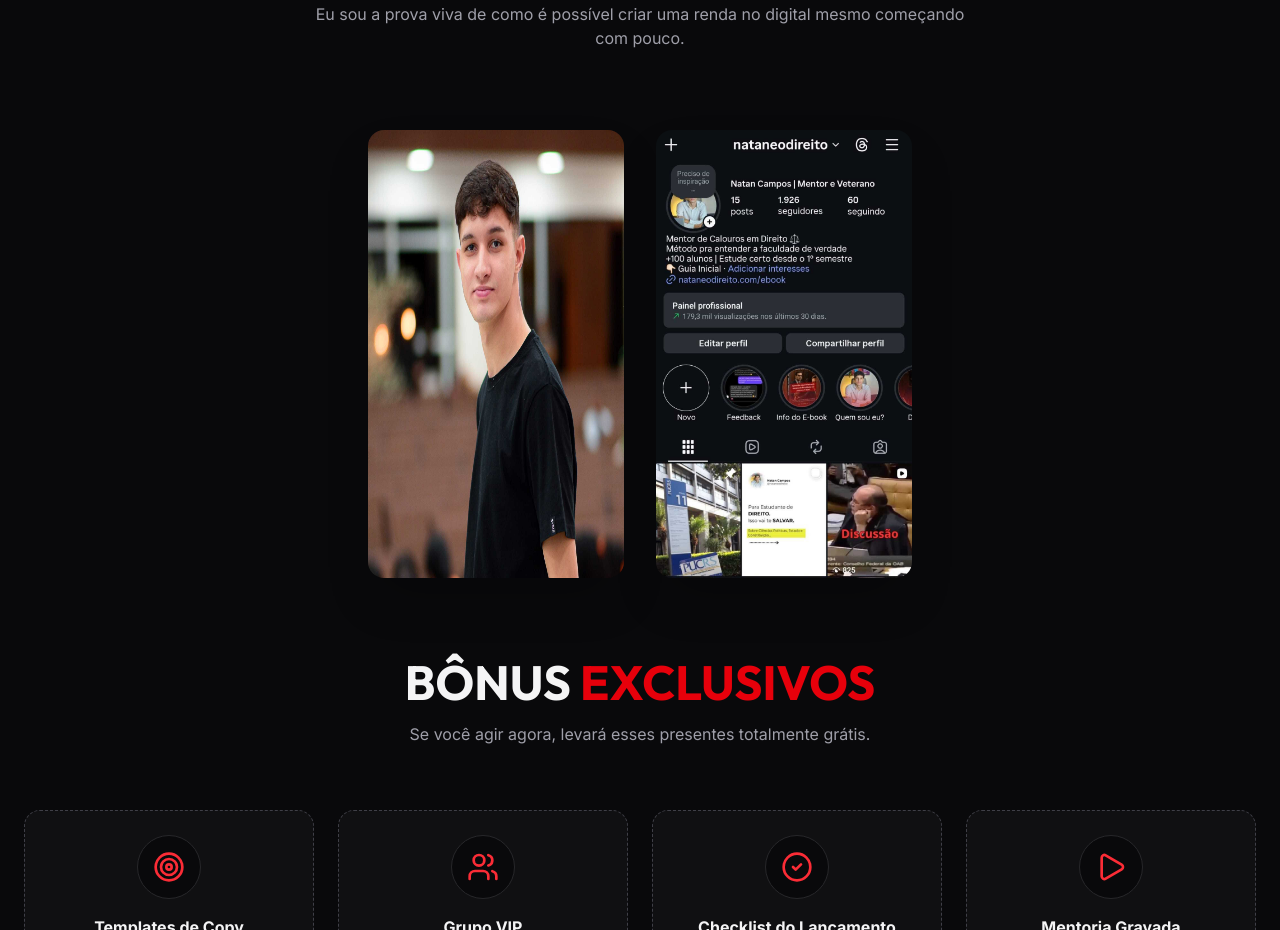
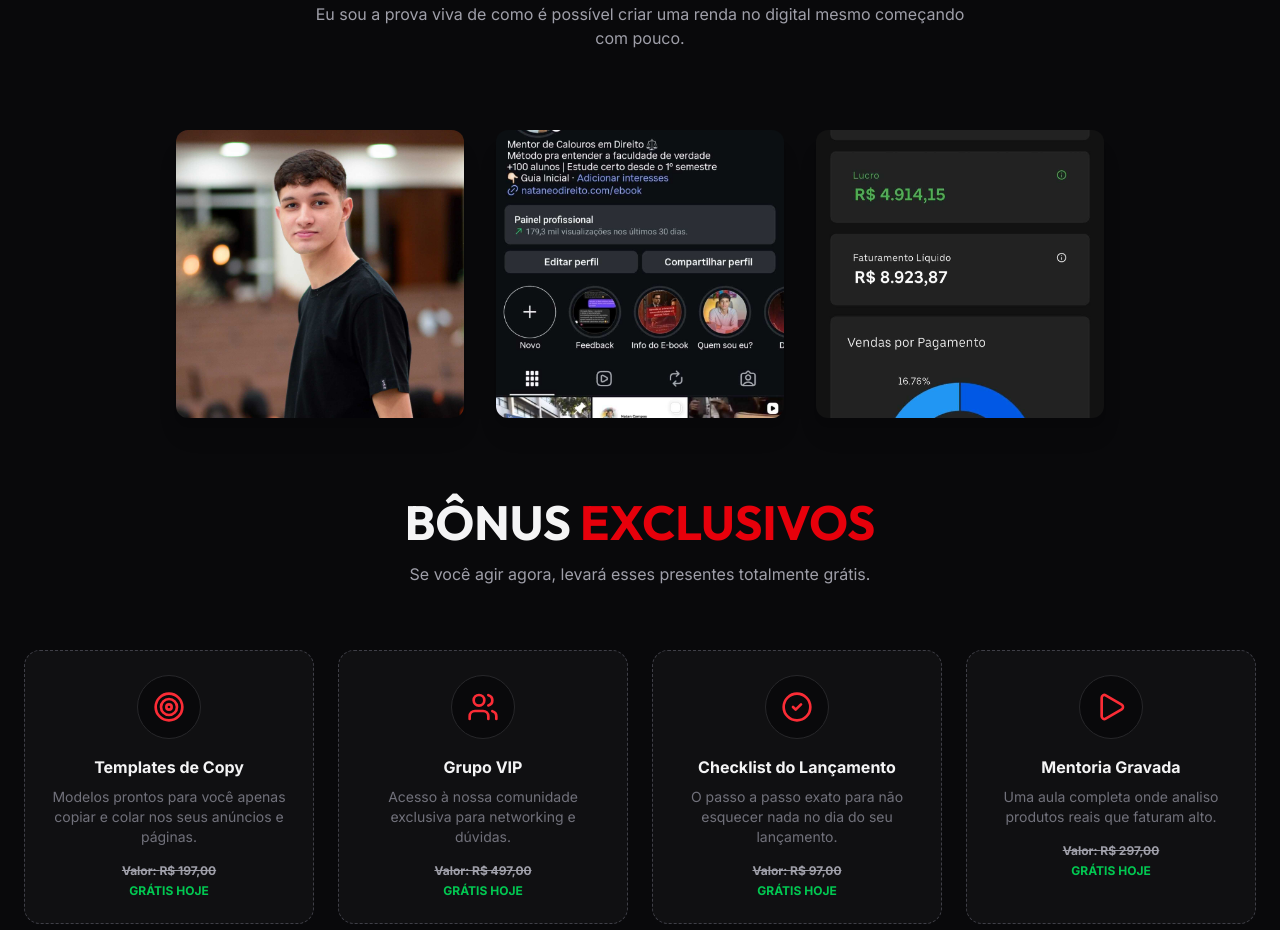
Before and after one commit to camposads-dot/teste-curso, a React (Vite) app: page / in a window 1280 px wide. Shown: the part 2440-3370 px from the top of the page. Built offline with nearby package versions, Linux system fonts and the light colour scheme.

Commit message:
Atualziando foto e texto

```diff
--- a/src/App.tsx
+++ b/src/App.tsx
@@ -8,6 +8,7 @@ import { motion } from 'motion/react';
 import provasocial from './assets/provasocial.jpg'
 import provaviva from './assets/provaviva.jpg'
 import fotopagina from './assets/fotopagina.jpg'
+import resultado from './assets/resultado.jpg'
 
 import {
   CheckCircle2,
@@ -209,13 +210,19 @@ export default function App() {
   <img
     src={provaviva}
     alt="Prova Viva"
-    className="w-64 rounded-2xl shadow-2xl"
+    className="w-72 h-72 object-cover rounded-xl shadow-xl"
   />
 
   <img
     src={fotopagina}
     alt="Resultado"
-    className="w-64 rounded-2xl shadow-2xl"
+    className="w-72 h-72 object-cover rounded-xl shadow-xl"
+  />
+
+  <img
+    src={resultado}
+    alt="Resultado"
+    className="w-72 h-72 object-cover rounded-xl shadow-xl"
   />
 
 </div>
```
Also changed, not shown: src/assets/resultado.jpg (added).
